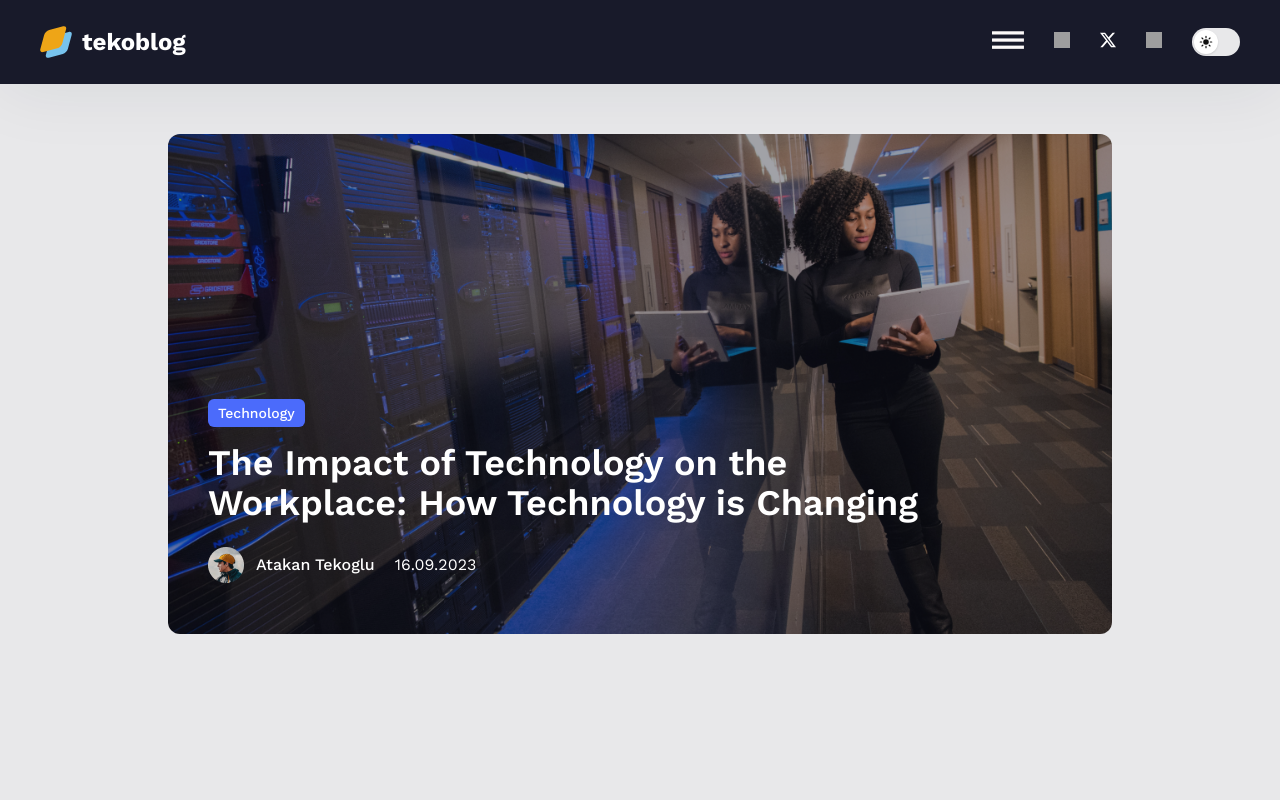
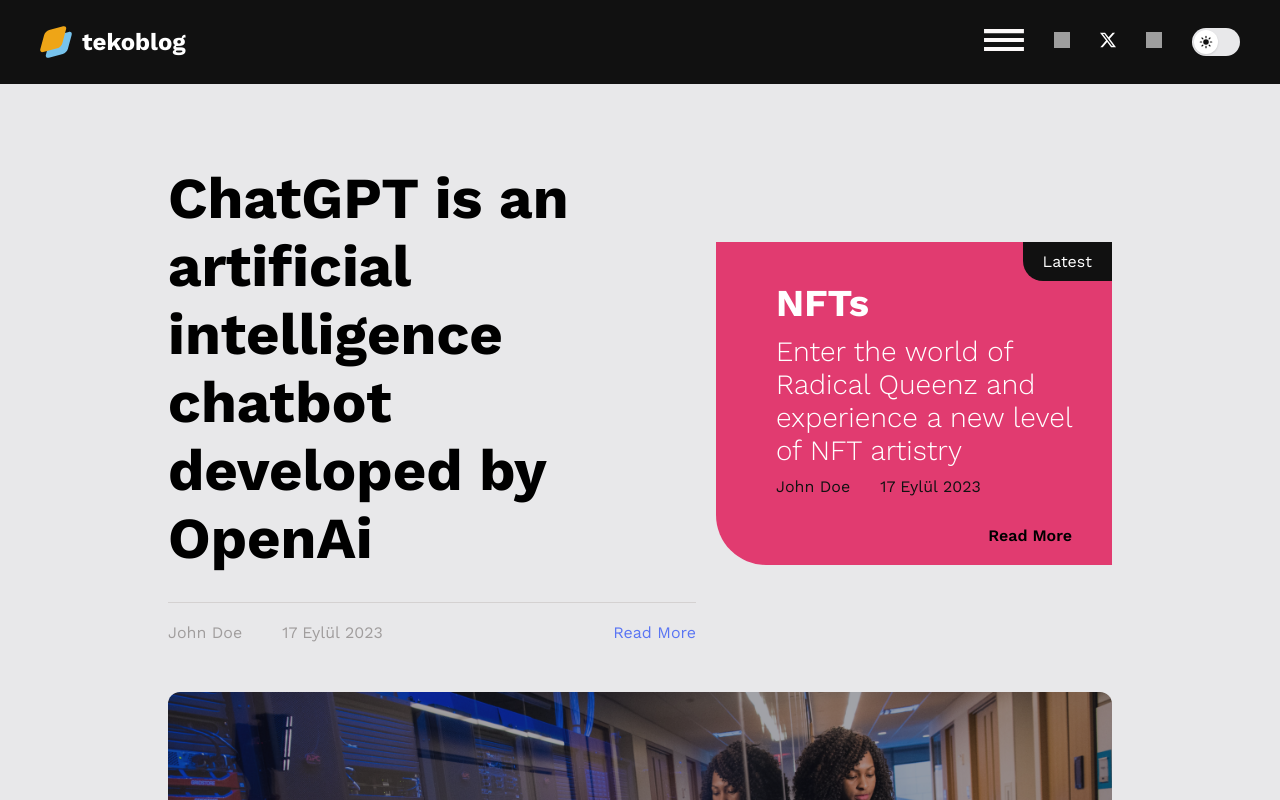
Before and after one commit to atakanteko/content-layer-blog, a Next.js app: page / in a window 1280 px wide. Shown: the top 800 px of the page. Built offline with nearby package versions, Linux system fonts and the light colour scheme; grey boxes are pictures that could not be loaded.

Commit message:
feature: hero section

```diff
--- a/src/app/globals.css
+++ b/src/app/globals.css
@@ -1,5 +1,5 @@
 :root {
-  --bg: #e8e8ea;
+  --bg: #111;
   --textColor: #3b3c4a;
   --softBg: #f0f0f0;
   --softTextColor: #626262;
@@ -14,21 +14,25 @@
 }
 
 .dark {
-  --bg: #181a2a;
-  --textColor: #ddd;
+  --bg: #111;
+  --textColor: #fff;
   --softBg: #1f273a;
   --softTextColor: #a6a6a6;
   --headingColor: #fff;
   --theme-toggle-bg: #4b6bfb;
+  --bg-box: #fff;
+  --bg-box-text: #111;
 }
 
 .light {
   --bg: #e8e8ea;
-  --textColor: black;
+  --textColor: 111;
   --softBg: #f0f0f0;
   --softTextColor: #626262;
   --headingColor: #181a2a;
   --theme-toggle-bg: #e8e8ea;
+  --bg-box: #111;
+  --bg-box-text: #fff;
 }
 
 body {
--- a/src/app/page.tsx
+++ b/src/app/page.tsx
@@ -1,10 +1,12 @@
 import Image from 'next/image';
 import styles from './page.module.css';
 import Featured from '@/components/home/featured/featured';
+import Hero from '@/components/hero/hero';
 
 export default function Home() {
   return (
     <main className={styles.main}>
+      <Hero />
       <Featured />
     </main>
   );
--- /dev/null
+++ b/src/components/hero/hero.module.css
@@ -0,0 +1,101 @@
+.container {
+  margin-top: 80px;
+  display: flex;
+  align-items: center;
+  gap: 20px;
+}
+
+.left {
+  flex: 2;
+}
+
+.first_article_title {
+  color: var(--textColor);
+  font-size: 58px;
+}
+
+.subinfo {
+  margin-top: 30px;
+  border-top: 1px solid rgb(212, 209, 209);
+  display: flex;
+  justify-content: space-between;
+}
+
+.subinfo_author {
+  padding-top: 20px;
+  color: rgb(160, 157, 157);
+  display: flex;
+  gap: 40px;
+}
+
+.more {
+  padding-top: 20px;
+}
+.more_text {
+  cursor: pointer;
+  color: #5a75f3;
+}
+/* pink card */
+
+.right {
+  flex: 1.5;
+}
+
+.box {
+  border-bottom-left-radius: 50px;
+  background-color: #e13b70;
+}
+
+.latest {
+  display: flex;
+  justify-content: flex-end;
+}
+
+.tag {
+  width: max-content;
+  padding: 10px 20px;
+  background-color: var(--bg-box);
+  border-bottom-left-radius: 20px;
+}
+
+.tagText {
+  color: var(--bg-box-text);
+}
+
+.textContent {
+  padding-left: 60px;
+  padding-right: 40px;
+  padding-bottom: 20px;
+}
+
+.title {
+  color: #fff;
+  font-size: 38px;
+  margin-bottom: 10px;
+}
+
+.desc {
+  color: #fff;
+  font-size: 28px;
+  font-weight: 300;
+  margin-bottom: 10px;
+}
+
+.info {
+  color: #111;
+  display: flex;
+  align-items: center;
+  gap: 30px;
+  margin-bottom: 30px;
+}
+
+.readMore {
+  display: flex;
+  justify-content: flex-end;
+}
+
+.readMoreText {
+  cursor: pointer;
+  text-transform: capitalize;
+  font-weight: 600;
+}
--- /dev/null
+++ b/src/components/hero/hero.tsx
@@ -0,0 +1,19 @@
+import React from 'react';
+import styles from './hero.module.css';
+import PinkCard from './pink-card';
+import LeftCard from './left-card';
+
+const Hero = () => {
+  return (
+    <div className={styles.container}>
+      <div className={styles.left}>
+        <LeftCard />
+      </div>
+      <div className={styles.right}>
+        <PinkCard />
+      </div>
+    </div>
+  );
+};
+
+export default Hero;
--- /dev/null
+++ b/src/components/hero/left-card.tsx
@@ -0,0 +1,23 @@
+import React from 'react';
+import styles from './hero.module.css';
+
+const LeftCard = () => {
+  return (
+    <div className={styles.first_article}>
+      <h1 className={styles.first_article_title}>
+        ChatGPT is an artificial intelligence chatbot developed by OpenAi
+      </h1>
+      <div className={styles.subinfo}>
+        <div className={styles.subinfo_author}>
+          <span className={styles.author_info}>John Doe</span>
+          <span className={styles.article_date}>17 Eylül 2023</span>
+        </div>
+        <div className={styles.more}>
+          <span className={styles.more_text}>Read More</span>
+        </div>
+      </div>
+    </div>
+  );
+};
+
+export default LeftCard;
--- /dev/null
+++ b/src/components/hero/pink-card.tsx
@@ -0,0 +1,30 @@
+import React from 'react';
+import styles from './hero.module.css';
+
+const PinkCard = () => {
+  return (
+    <div className={styles.box}>
+      <div className={styles.latest}>
+        <div className={styles.tag}>
+          <span className={styles.tagText}>Latest</span>
+        </div>
+      </div>
+      <div className={styles.textContent}>
+        <h1 className={styles.title}>NFTs</h1>
+        <p className={styles.desc}>
+          Enter the world of Radical Queenz and experience a new level of NFT
+          artistry
+        </p>
+        <div className={styles.info}>
+          <span className={styles.author}>John Doe</span>
+          <span className={styles.date}>17 Eylül 2023</span>
+        </div>
+        <div className={styles.readMore}>
+          <span className={styles.readMoreText}>Read More</span>
+        </div>
+      </div>
+    </div>
+  );
+};
+
+export default PinkCard;
--- a/src/components/navbar/navbar.module.css
+++ b/src/components/navbar/navbar.module.css
@@ -1,7 +1,6 @@
 .container {
   height: 84px;
-  background: #181a2a;
-  box-shadow: 0px 4px 70px 0px rgba(30, 40, 52, 0.08);
+  background: #111;
   display: flex;
   align-items: center;
   justify-content: space-between;
--- a/src/components/navbar/navbar.tsx
+++ b/src/components/navbar/navbar.tsx
@@ -23,8 +23,8 @@
           <Image
             src="/images/icons/hamburger-icon.svg"
             alt=""
-            width={32}
-            height={32}
+            width={40}
+            height={40}
             className={styles.hamburger_icon}
           />
         </div>
```
